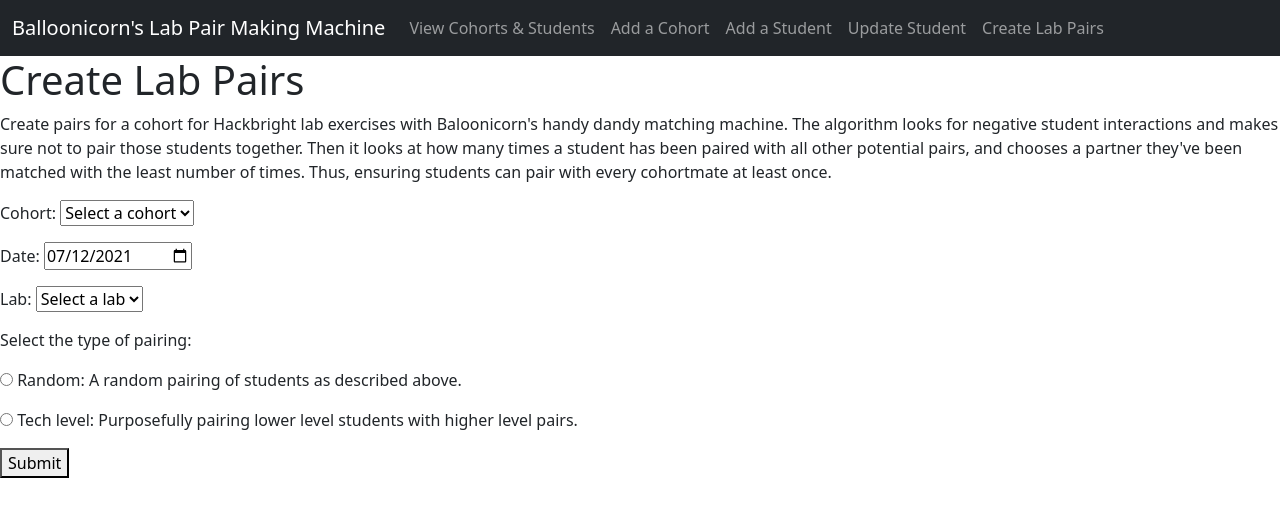
After one commit to mearajennifer/lab-pairs-db, a Flask app: page /create-pairs in a window 1280 px wide. The commit adds this page. Shown: the top 517 px of the page. Run offline with Flask 2, Linux system fonts and the light colour scheme; data that the repository does not hold is empty.

Commit message:
Basic algorithm for making pairs, display results

```diff
--- a/crud.py
+++ b/crud.py
@@ -2,11 +2,24 @@
 
 from model import db, Cohort, Student, Lab, LabPair, connect_to_db
 import requests
+from random import randrange, choice
 
 
+##################################################################
+# LAB FUNCTIONS #
+##################################################################
 def create_new_lab(title):
     return Lab(title=title)
 
+def get_all_labs():
+    return Lab.query.all()
+
+def find_lab(lab_id):
+    return Lab.query.filter_by(lab_id=lab_id).first()
+
+##################################################################
+# COHORT FUNCTIONS #
+##################################################################
 def format_cohort_id(cohort_id):
     c_id_list = []
     for char in cohort_id:
@@ -88,9 +101,14 @@
     return new_cohort
 
 def get_all_cohorts():
-    cohorts = Cohort.query.all()
-    return cohorts
+    return Cohort.query.all()
 
+def find_cohort(cohort_id):
+    return Cohort.query.filter_by(cohort_id=cohort_id).first()
+
+##################################################################
+# STUDENT FUNCTIONS #
+##################################################################
 def create_new_student(fname, lname, cohort_id):
     student = Student(fname=fname, lname=lname, cohort_id=cohort_id)
     db.session.add(student)
@@ -120,8 +138,91 @@
     db.session.commit()
     return student
 
-def create_lab_pairs():
-    pass
+def find_all_students_in_cohort(cohort):
+    return Student.query.filter_by(cohort=cohort).all()
+
+
+##################################################################
+# PAIR FUNCTIONS #
+##################################################################
+
+def make_pairs(cohort, pair_date, lab, process):
+    lab_pairs = []
+
+    # grab all students in the cohort, get list of ids.
+    students = find_all_students_in_cohort(cohort)
+
+    # dictionary to hold all students and their pair counts
+    # student_id: {pair_id: pair_count, ...}
+    pair_history = {}
+
+    # loop through students and create dictionary of # times paired w/other students
+    for student in students:
+        pairs = LabPair.query.filter_by(user_id=student.student_id).all()
+        pair_count_dict = {s.student_id:0 for s in students if s.student_id != student.student_id}
+
+        # loop through pairs and +1 count
+        for pair in pairs:
+            if pair.bad_experience == True:
+                pair_count_dict[pair.pair_id] += 99
+            else:
+                pair_count_dict[pair.pair_id] += 1
+
+        # add this student & their pair count to the main pair_history dict
+        pair_history[student.student_id] = pair_count_dict
+
+    if process == "random":
+        while len(pair_history) > 1:
+            # grab random student_id from pair_history & delete
+            student_id, student_pairs = choice(list(pair_history.items()))
+            del pair_history[student_id]
+
+            # find student's lowest count pair & delete
+            min_pair_id = choice(list(pair_history.keys()))
+            min_pair_count = student_pairs[min_pair_id]
+            for key, value in student_pairs.items():
+                if key in pair_history:
+                    if value < min_pair_count:
+                        min_pair_count = value
+                        min_pair_id = key
+            del pair_history[min_pair_id]
+
+            # Add lab pair to lab pair list
+            lab_pairs.append([find_student(student_id), find_student(min_pair_id)])
+
+            # Commit to database
+            create_labpairs(student_id, min_pair_id, pair_date)
+        print(f"Even # lab pairs: {lab_pairs}")
+
+        # if odd number, add last student onto a pair
+        if pair_history:
+            last_student = choice(list(pair_history.keys()))
+            print(last_student)
+            for i in range(len(lab_pairs)):
+                student_1, student_2 = lab_pairs[i]
+                print(student_1, student_2)
+                if (LabPair.query.filter_by(user_id=last_student, pair_id=student_1.student_id, bad_experience=True).all()) or (LabPair.query.filter_by(user_id=last_student, pair_id=student_2.student_id, bad_experience=True).all()):
+                    continue
+                else:
+                    lab_pairs[i].append(find_student(last_student))
+                    break
+            create_labpairs(last_student, student_1.student_id, pair_date)
+            create_labpairs(last_student, student_2.student_id, pair_date)
+
+        print(f"Lab pairs: {lab_pairs}")
+
+    # elif process == "tech_level":
+
+    return lab_pairs
+
+def create_labpairs(user_id, pair_id, pair_date):
+    user_pair = LabPair(user_id=user_id, pair_id=pair_id, pair_date=pair_date)
+    other_pair = LabPair(user_id=pair_id, pair_id=user_id, pair_date=pair_date)
+    db.session.add(user_pair)
+    db.session.add(other_pair)
+    db.session.commit()
+    print(f"{user_pair} & {other_pair} committed to db!")
+
 
 def update_pair_experience(student_id, pair_id):
     pass
--- a/model.py
+++ b/model.py
@@ -62,6 +62,7 @@
     lab_pair_id = db.Column(db.Integer, autoincrement=True, primary_key=True)
     user_id = db.Column(db.Integer, db.ForeignKey("students.student_id"))
     pair_id = db.Column(db.Integer, db.ForeignKey("students.student_id"))
+    pair_date = db.Column(db.String, nullable=False)
     bad_experience = db.Column(db.Boolean, nullable=True)
 
     def __repr__(self):
--- a/server.py
+++ b/server.py
@@ -102,7 +102,8 @@
     """Display form to add students or process form with student data & add to db."""
 
     if request.method == "GET":
-        return render_template("add-students.html")
+        cohorts = crud.get_all_cohorts()
+        return render_template("add-students.html", cohorts=cohorts)
 
     elif request.method == "POST":
         fname = request.form.get("fname")
@@ -148,6 +149,37 @@
 # LAB PAIR ROUTES #
 ##################################################################
 
+@app.route("/create-pairs", methods=["GET", "POST"])
+def create_pairs():
+    """Display form to create lab pairs or process and display cohort pairs."""
+
+    cohorts = crud.get_all_cohorts()
+    labs = crud.get_all_labs()
+    pairs = []
+
+    if request.method == "GET":
+        return render_template("create-pairs-form.html", cohorts=cohorts, labs=labs, pairs=pairs)
+    # template: select cohort, select date, select process (random, tech level, and eventually, create your own pairs)
+
+    if request.method == "POST":
+        cohort_id = request.form.get("cohort_id")
+        pair_date = request.form.get("pair_date")
+        lab_id = request.form.get("lab_id")
+        process = request.form.get("process")
+
+        cohort = crud.find_cohort(cohort_id)
+        lab = crud.find_lab(lab_id)
+
+        pairs = crud.make_pairs(cohort, pair_date, lab, process)
+
+        return render_template("display-pairs.html", lab=lab, pairs=pairs, pair_date=pair_date)
+
+@app.route("/view-cohort-pairs", methods=["GET", "POST"])
+def view_cohort_pairs():
+    """   """
+    # template: drop down menu with cohorts, if pairs data is passed then show it
+    return redirect("/")
+
 if __name__ == "__main__":
     # DebugToolbarExtension(app)
     connect_to_db(app)
--- a/templates/base.html
+++ b/templates/base.html
@@ -37,7 +37,7 @@
             <li class="nav-item active"><a class="nav-link" href="/add-cohort" method="GET">Add a Cohort</a></li>
             <li class="nav-item active"><a class="nav-link" href="/add-students" method="GET">Add a Student</a></li>
             <li class="nav-item active"><a class="nav-link" href="/update-students">Update Student</a></li>
-            <li class="nav-item active"><a class="nav-link" href="#">Create Lab Pairs</a></li>
+            <li class="nav-item active"><a class="nav-link" href="/create-pairs">Create Lab Pairs</a></li>
           </ul>
         </div>
       </div>
--- /dev/null
+++ b/templates/create-pairs-form.html
@@ -0,0 +1,65 @@
+{% extends 'base.html' %}
+
+{% block title %}Lab Pairs: Create Pairs{% endblock %}
+
+{% block head %}{% endblock %}
+
+{% block body %}
+<h1>Create Lab Pairs</h1>
+
+<p>
+    Create pairs for a cohort for Hackbright lab exercises with Baloonicorn's handy
+    dandy matching machine. The algorithm looks for negative student interactions and
+    makes sure not to pair those students together. Then it looks at how many times
+    a student has been paired with all other potential pairs, and chooses a partner
+    they've been matched with the least number of times. Thus, ensuring students can
+    pair with every cohortmate at least once.
+</p>
+
+<div>
+    <form action="/create-pairs" method="POST">
+        <p>
+            <label for="cohort-id-input">Cohort:</label>
+            <select id="cohort-id-input" name="cohort_id" required>
+                <option value="" selected>Select a cohort</option>
+                {% for cohort in cohorts|sort(attribute='start_date') %}
+                    <option value="{{ cohort.cohort_id }}">{{ cohort.cohort_id }}</option>
+                {% endfor %}
+            </select>
+        </p>
+
+        <p>
+            <label for="pair-date-input">Date:</label>
+            <input type="date" id="pair-date-input" name="pair_date" value="2021-07-12" required>
+        </p>
+
+        <p>
+            <label for="lab-id-input">Lab:</label>
+            <select id="lab-id-input" name="lab_id" required>
+                <option value="" selected>Select a lab</option>
+                {% for lab in labs|sort(attribute='title') %}
+                    <option value="{{ lab.lab_id }}">{{ lab.title }}</option>
+                {% endfor %}
+            </select>
+        </p>
+
+        <p>Select the type of pairing:</p>
+        <p>
+            <input type="radio" id="random-input" name="process" value="random">
+            <label for="random-input">Random: A random pairing of students as described above.</label>
+        </p>
+        <p>
+            <input type="radio" id="random-input" name="process" value="tech_levels">
+            <label for="random-input">Tech level: Purposefully pairing lower level students with higher level pairs.</label>
+        </p>
+
+        <p>
+            <button type="submit">Submit</button>
+        </p>
+    </form>
+</div>
+
+
+{% endblock %}
+
+{% block after_body %}{% endblock %}
--- a/templates/index.html
+++ b/templates/index.html
@@ -14,7 +14,7 @@
 
     <h2><a href="/update-students" method="GET">Update Student Data</a></h2>
 
-    <h2>Create Lab Pairs</h2>
+    <h2><a href="/create-pairs" method="GET">Create Lab Pairs</a></h2>
 
 {% endblock %}
 
```
Also changed, not shown: templates/add-students.html (+6 -1 lines), templates/display-pairs.html (added, +29 -0 lines).
